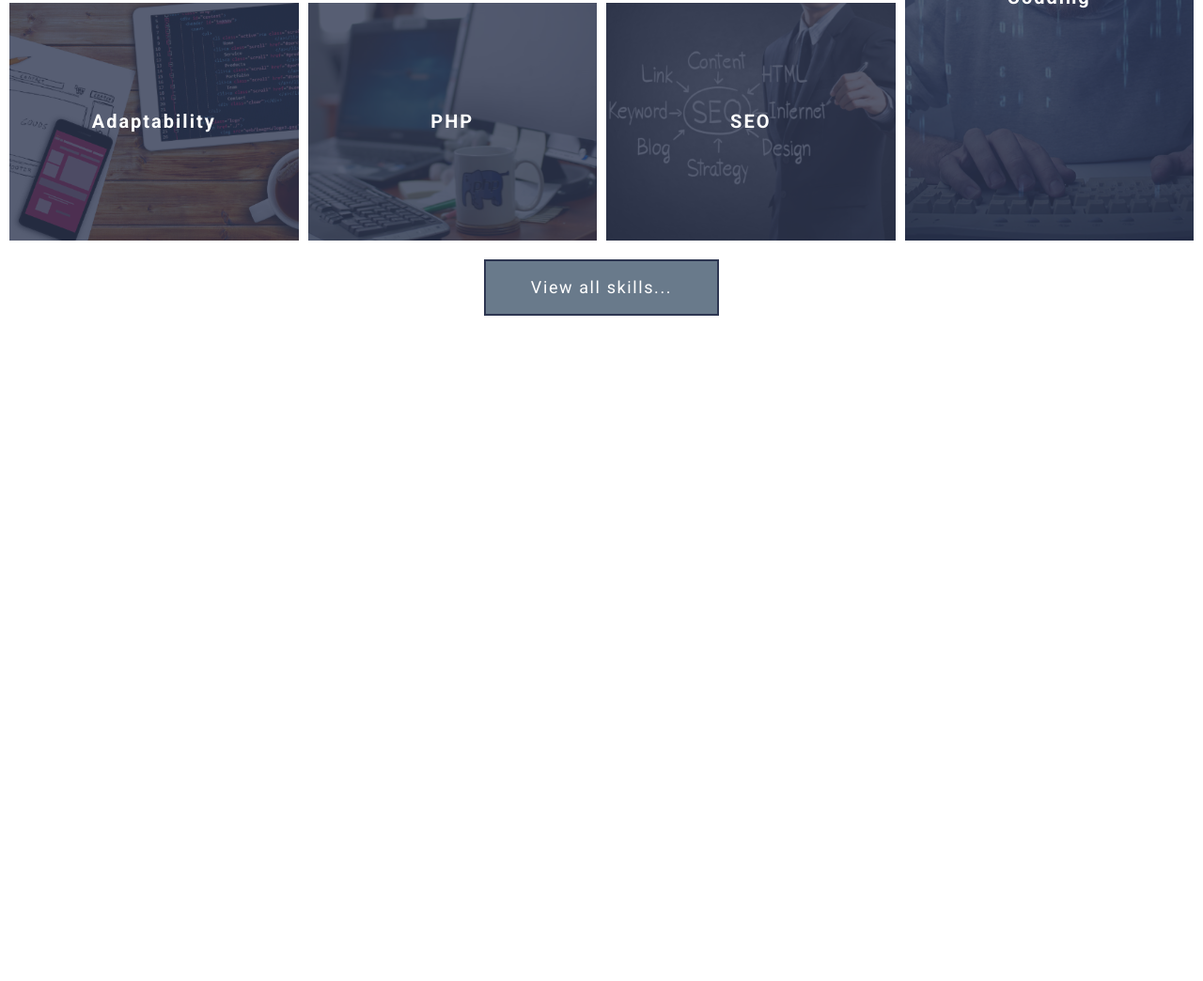
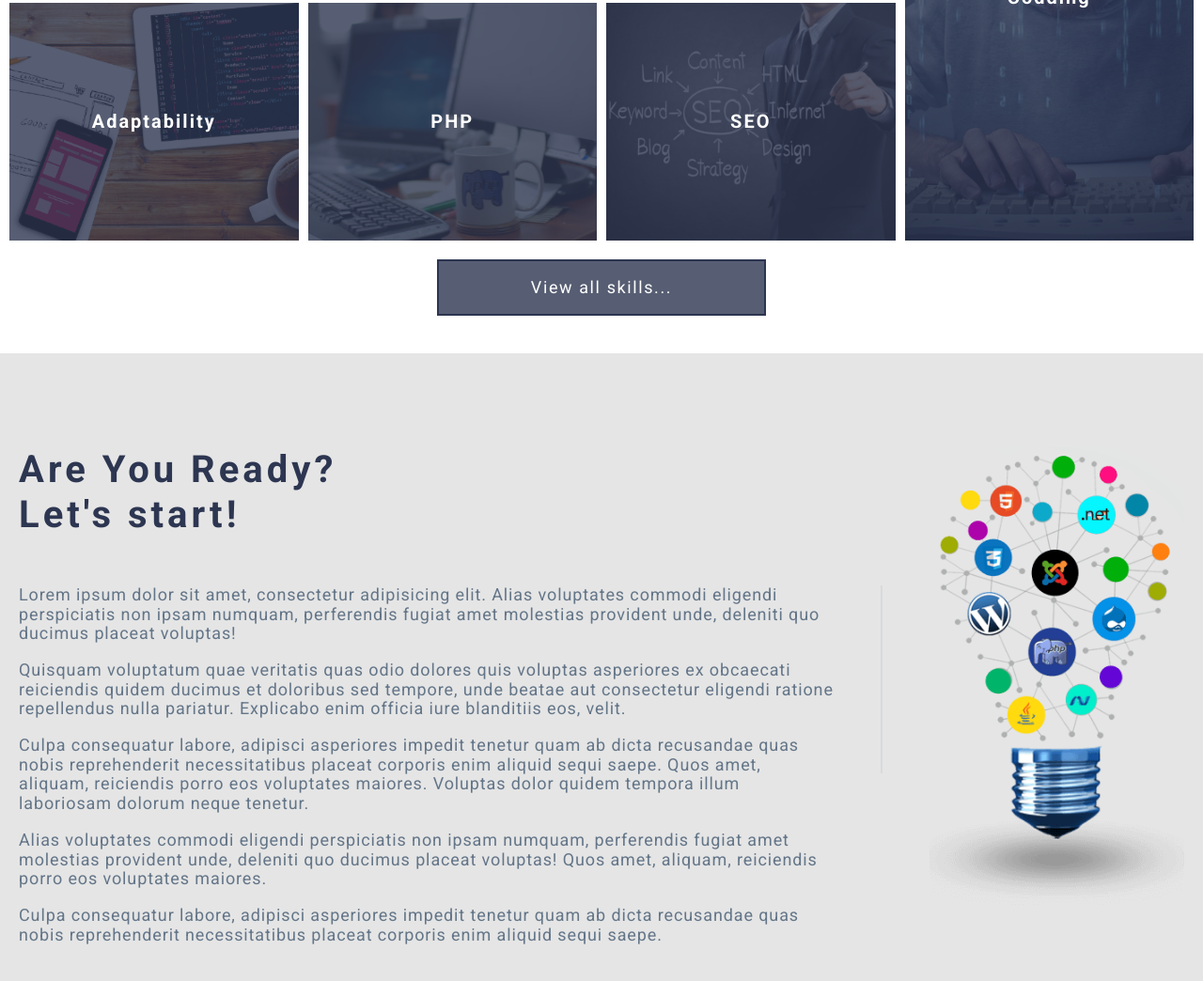
Before and after one commit to Grom11414/grid-template-homework.github.io, a website: page index.html in a window 1280 px wide. Shown: the part 1334-2378 px from the top of the page at 94% size. Before the commit the page ends 1710 px from the top, so only its background shows below. Drawn offline with Linux system fonts and the light colour scheme.

Commit message:
added section-about

```diff
--- a/assets/scss/_common.scss
+++ b/assets/scss/_common.scss
@@ -32,6 +32,24 @@ h1 {
   }
 }
 
+h2 {
+  letter-spacing: 0.1em;
+
+  color: $color-primary;
+
+  line-height: 1.2em;
+
+  @include lg-min {
+    margin-bottom: $gap *2.8;
+
+    font-size: 2.5rem;
+  }
+}
+
+p {
+  color: $color-gray;
+}
+
 a {
   text-decoration: none;
 
@@ -49,19 +67,19 @@ a {
   background-color: rgba($color-light, 0.1);
 
   @include lg-min {
-    min-width: 250px;
+    min-width: 350px;
     height: 60px;
     padding: 18px $gap;
 
     font-size: 1.125rem;
   }
   @include lg-md {
-    min-width: 200px;
+    min-width: 250px;
     height: 50px;
     padding: 14px $gap;
   }
   @include md-sm {
-    min-width: 170px;
+    min-width: 200px;
     height: 40px;
     padding: 10px $gap;
   }
@@ -74,7 +92,7 @@ a {
 
 .btn-accent {
   border-color: $color-primary;
-  background-color: rgba($color-gray-dark, 0.8);
+  background-color: rgba($color-primary, 0.8);
 }
 
 .btn-accent:focus,
--- a/assets/scss/_extends.scss
+++ b/assets/scss/_extends.scss
@@ -4,3 +4,22 @@
   padding-right: $gap;
   padding-left: $gap;
 }
+
+%section {
+  @include lg-min {
+    padding-top: $gap * 5;
+    padding-bottom: $gap * 5;
+  }
+  @include lg-md {
+    padding-top: $gap * 4;
+    padding-bottom: $gap * 4;
+  }
+  @include md {
+    padding-top: $gap * 3;
+    padding-bottom: $gap * 3;
+  }
+
+  h2 {
+    margin-top: 0;
+  }
+}
--- a/assets/scss/_mixins.scss
+++ b/assets/scss/_mixins.scss
@@ -1,4 +1,3 @@
-
 @mixin unlist ($m: 0, $p: 0) {
   margin: $m;
   padding: $p;
--- a/assets/scss/_variables.scss
+++ b/assets/scss/_variables.scss
@@ -1,6 +1,6 @@
-
 $font-header: "Roboto Slab", serif;
-$font-main: "Roboto", sans-serif;
+$font-main: "Roboto",
+sans-serif;
 $font-size: 16px;
 $ul: 1340px;
 $xl: 1200px;
--- a/assets/scss/sections/_section-about.scss
+++ b/assets/scss/sections/_section-about.scss
@@ -0,0 +1,56 @@
+.about {
+  letter-spacing: 0.055em;
+
+  background-color: $color-gray-light;
+
+  @extend %section;
+
+  &__container {
+    display: grid;
+
+    @extend %container;
+    @include lg-min {
+      grid-gap: $gap * 5;
+      grid-template-columns: 1fr 271px;
+    }
+  }
+
+  &__content {
+    p {
+      @include lg-min {
+        font-size: 1.125rem;
+      }
+      &:first-of-type {
+        position: relative;
+
+        margin-top: -$gap / 4;
+        &::after {
+          position: absolute;
+          top: 0;
+
+          width: 2px;
+          height: 200px;
+
+          content: "";
+
+          background-color: rgba($color-gray, 0.1);
+
+          @include lg-min {
+            right: -50px;
+          }
+        }
+      }
+      &__image {
+        display: grid;
+        align-items: center;
+
+        justify-items: center;
+        img {
+          max-width: 100%;
+          max-height: 480px;
+          margin-top: $gap;
+        }
+      }
+    }
+  }
+}
--- a/assets/scss/style.scss
+++ b/assets/scss/style.scss
@@ -16,7 +16,7 @@
 @import "sections/skills/section-skills";
 @import "sections/skills/skill-item";
 @import "sections/skills/skill-item-nth";
-//@import "sections/section-about";
+@import "sections/section-about";
 //@import "sections/section-form";
 //@import "sections/section-posts";
 
--- a/index.html
+++ b/index.html
@@ -119,6 +119,45 @@
         </div>
     </section>
 
+    <section class="about">
+        <div class="about__container">
+            <div class="about__content">
+                <h2>
+                    Are You Ready?<br>
+                    Let's start!
+                </h2>
+                <p>
+                    Lorem ipsum dolor sit amet, consectetur adipisicing elit. Alias voluptates commodi eligendi
+                    perspiciatis non ipsam numquam, perferendis fugiat amet molestias provident unde, deleniti quo
+                    ducimus placeat voluptas!
+                </p>
+                <p>
+                    Quisquam voluptatum quae veritatis quas odio dolores quis voluptas asperiores ex obcaecati
+                    reiciendis quidem ducimus et doloribus sed tempore, unde beatae aut consectetur eligendi ratione
+                    repellendus nulla pariatur. Explicabo enim officia iure blanditiis eos, velit.
+                </p>
+                <p>
+                    Culpa consequatur labore, adipisci asperiores impedit tenetur quam ab dicta recusandae quas nobis
+                    reprehenderit necessitatibus placeat corporis enim aliquid sequi saepe. Quos amet, aliquam,
+                    reiciendis porro eos voluptates maiores. Voluptas dolor quidem tempora illum laboriosam dolorum
+                    neque tenetur.
+                </p>
+                <p>
+                    Alias voluptates commodi eligendi perspiciatis non ipsam numquam, perferendis fugiat amet molestias
+                    provident unde, deleniti quo ducimus placeat voluptas! Quos amet, aliquam, reiciendis porro eos
+                    voluptates maiores.
+                </p>
+                <p>
+                    Culpa consequatur labore, adipisci asperiores impedit tenetur quam ab dicta recusandae quas nobis
+                    reprehenderit necessitatibus placeat corporis enim aliquid sequi saepe.
+                </p>
+            </div>
+            <div class="about__image">
+                <img src="assets/img/img-lamp-webdev.png" alt="webdev-lamp">
+            </div>
+        </div>
+    </section>
+
     <script src="libs/jquery/dist/jquery.min.js"></script>
     <script src="assets/js/main.js"></script>
 </body>
```
Also changed, not shown: assets/css/style.css.
